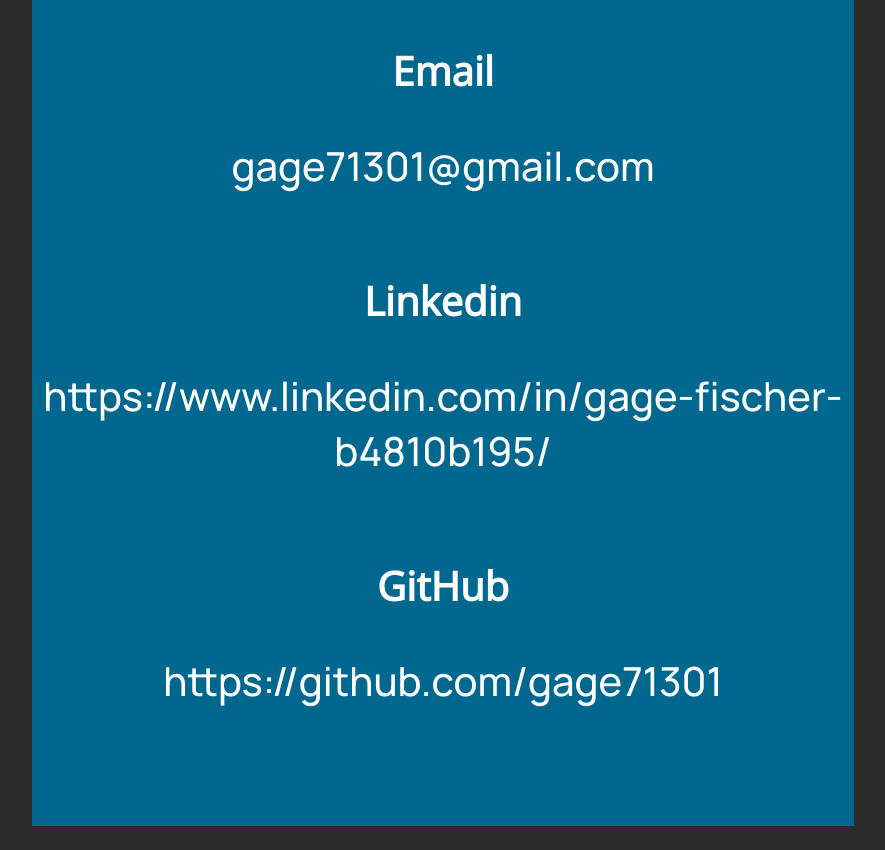
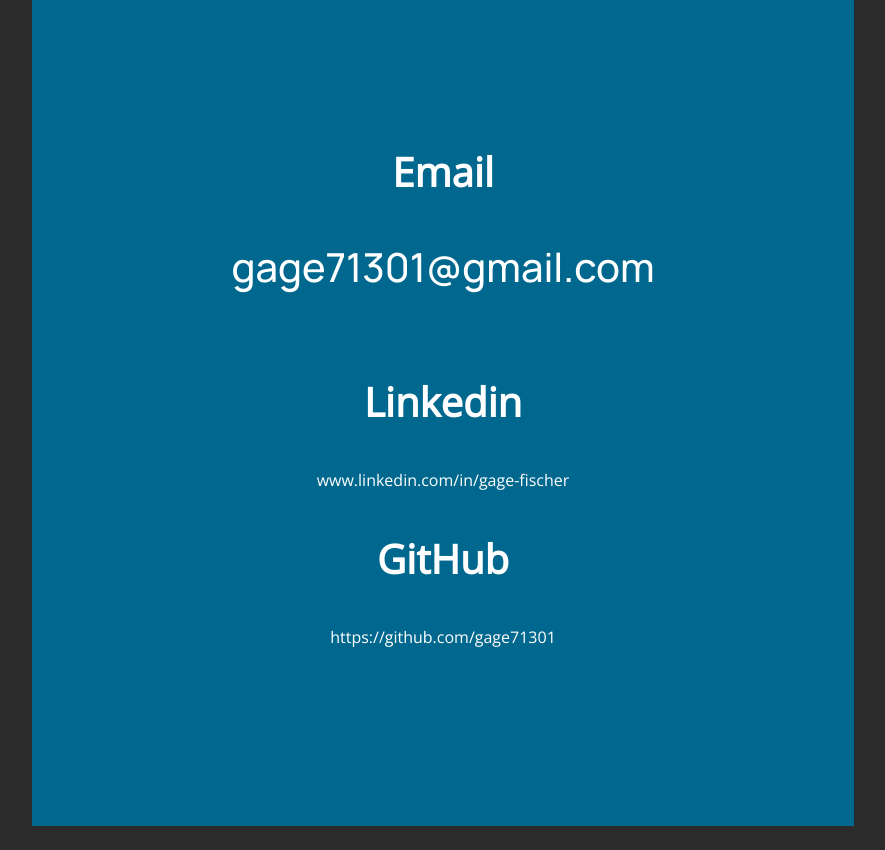
Before and after one commit to gage71301/gagepfolio, a plain HTML site: page contact/contact.html in a window 1280 px wide. Shown: the part 324-1174 px from the top of the page, without its empty margins (197-1082 px from the left). Drawn offline with nearby package versions, Linux system fonts and the light colour scheme; a web font is replaced by a local one.

Commit message:
Update contact.html

```diff
--- a/contact/contact.html
+++ b/contact/contact.html
@@ -36,12 +36,12 @@
 
                     <li>
                         <h1>Linkedin</h1>
-                        <p>https://www.linkedin.com/in/gage-fischer-b4810b195/</p>
+                        <a href="https://www.linkedin.com/in/gage-fischer-b4810b195/">www.linkedin.com/in/gage-fischer</a>
                     </li>
 
                     <li>
                         <h1>GitHub</h1>
-                        <p>https://github.com/gage71301</p>
+                        <a href="https://github.com/gage71301">https://github.com/gage71301</a>
                     </li>
 
                 </ul>
```
